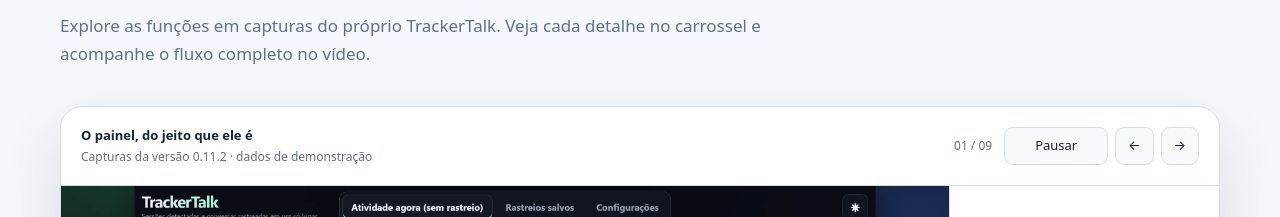
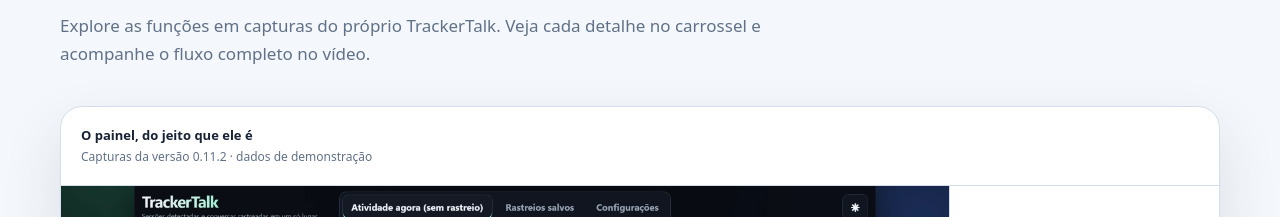
Before and after one commit to PabloLino/TrackerTalk-Distribuicao, a plain HTML site: page index.html in a window 1280 px wide. Shown: the part 2960-3177 px from the top of the page. Drawn offline with Linux system fonts and the light colour scheme.

Commit message:
ajuste: simplifica os controles do guia visual

```diff
--- a/assets/app.js
+++ b/assets/app.js
@@ -191,8 +191,6 @@
   if (!guide) return;
   const slides = [...guide.querySelectorAll('.guide-slide')];
   const selectors = [...guide.querySelectorAll('[data-guide-slide]')];
-  const toggle = $('#guidePlayback');
-  const counter = $('#guideCounter');
   const announcement = $('#guideAnnouncement');
   const dialog = $('#guideImageDialog');
   const dialogImage = $('#guideFullImage');
@@ -200,26 +198,12 @@
   const original = $('#guideOriginal');
   const motion = window.matchMedia('(prefers-reduced-motion: reduce)');
   let index = 0;
-  let playing = !motion.matches;
   let visible = false;
-  let timer;
   let entrance;
-  let playbackIntent;
   let touch;
   let swiped = false;
 
-  function schedule() {
-    window.clearTimeout(timer);
-    toggle.textContent = playing ? 'Pausar' : 'Reproduzir';
-    toggle.setAttribute('aria-label', playing ? 'Pausar avanço automático das capturas' : 'Reproduzir capturas automaticamente');
-    toggle.setAttribute('aria-pressed', String(playing));
-    if (playing && visible && !document.hidden && !dialog.open) {
-      timer = window.setTimeout(() => show(index + 1, false), 7500);
-    }
-  }
-
   function show(next, manual = true) {
-    if (manual) playing = false;
     entrance?.cancel();
     index = (next + slides.length) % slides.length;
     slides.forEach((slide, position) => { slide.hidden = position !== index; });
@@ -232,25 +216,11 @@
         { opacity: 1, transform: 'translateX(0)' }
       ], { duration: 380, easing: 'ease-out' });
     }
-    counter.textContent = String(index + 1).padStart(2, '0') + ' / ' + String(slides.length).padStart(2, '0');
     if (manual) announcement.textContent = 'Captura ' + (index + 1) + ' de ' + slides.length + ': ' + slide.querySelector('h3').textContent;
     if (visible) slides[(index + 1) % slides.length].querySelector('img').loading = 'eager';
-    schedule();
   }
 
-  $('#guidePrevious').addEventListener('click', () => show(index - 1));
-  $('#guideNext').addEventListener('click', () => show(index + 1));
   selectors.forEach(button => button.addEventListener('click', () => show(Number(button.dataset.guideSlide))));
-  toggle.addEventListener('pointerdown', () => { playbackIntent = !playing; });
-  toggle.addEventListener('click', event => {
-    playing = event.detail > 0 && playbackIntent !== undefined ? playbackIntent : !playing;
-    playbackIntent = undefined;
-    schedule();
-  });
-  guide.addEventListener('focusin', () => {
-    playing = false;
-    schedule();
-  });
   guide.addEventListener('keydown', event => {
     const actions = { ArrowLeft: index - 1, ArrowRight: index + 1, Home: 0, End: slides.length - 1 };
     if (!(event.key in actions)) return;
@@ -283,14 +253,12 @@
   guide.querySelectorAll('.guide-shot').forEach(link => link.addEventListener('click', event => {
     if (event.ctrlKey || event.metaKey || event.shiftKey || event.altKey || event.button !== 0 || !dialog.showModal) return;
     event.preventDefault();
-    playing = false;
     const slide = link.closest('.guide-slide');
     dialogTitle.textContent = slide.querySelector('h3').textContent;
     dialogImage.src = link.href;
     dialogImage.alt = link.querySelector('img').alt;
     original.href = link.href;
     dialog.showModal();
-    schedule();
   }));
   $('#guideCloseImage').addEventListener('click', () => dialog.close());
   dialog.addEventListener('click', event => {
@@ -298,19 +266,11 @@
     const box = dialog.getBoundingClientRect();
     if (event.clientX < box.left || event.clientX > box.right || event.clientY < box.top || event.clientY > box.bottom) dialog.close();
   });
-  dialog.addEventListener('close', schedule);
-  document.addEventListener('visibilitychange', schedule);
-  motion.addEventListener('change', () => {
-    entrance?.cancel();
-    if (motion.matches) playing = false;
-    schedule();
-  });
-  $('.tutorial-video')?.addEventListener('play', () => { playing = false; schedule(); });
+  motion.addEventListener('change', () => entrance?.cancel());
   if ('IntersectionObserver' in window) {
     new IntersectionObserver(entries => {
       visible = entries[0].isIntersecting;
       if (visible) slides[(index + 1) % slides.length].querySelector('img').loading = 'eager';
-      schedule();
     }, { threshold: .2 }).observe(guide);
   } else {
     visible = true;
--- a/assets/styles.css
+++ b/assets/styles.css
@@ -1155,8 +1155,7 @@
   box-shadow: 0 26px 60px var(--shadow);
 }
 
-.guide-toolbar,
-.guide-controls {
+.guide-toolbar {
   display: flex;
   align-items: center;
   gap: 12px;
@@ -1175,14 +1174,11 @@
   font-size: 13px;
 }
 
-.guide-source small,
-.guide-counter {
+.guide-source small {
   color: var(--muted);
   font-size: 12px;
 }
 
-.guide-controls { gap: 7px; }
-.guide-counter { margin-right: 5px; font-variant-numeric: tabular-nums; }
 
 .guide-control,
 .guide-selector {
@@ -1195,7 +1191,6 @@
 }
 
 .guide-control { min-width: 38px; min-height: 38px; padding: 7px 12px; }
-.guide-playback { min-width: 104px; }
 .guide-control:hover,
 .guide-selector:hover { border-color: var(--mint); }
 .guide-carousel :focus-visible,
@@ -1273,8 +1268,6 @@
 
 @media (max-width: 480px) {
   .guide-toolbar { padding: 14px; }
-  .guide-controls { width: 100%; justify-content: flex-end; }
-  .guide-counter { margin-right: auto; }
   .guide-selectors { padding: 14px; }
   .guide-caption { min-height: 220px; padding: 20px; }
   .guide-enlarge { text-align: center; }
--- a/index.html
+++ b/index.html
@@ -16,7 +16,7 @@
   <link rel="canonical" href="https://pablolino.github.io/TrackerTalk-Distribuicao/">
   <link rel="icon" type="image/svg+xml" href="./assets/favicon.svg">
   <link rel="stylesheet" href="./assets/styles.css">
-  <script src="./assets/app.js" defer></script>
+  <script src="./assets/app.js?v=manual-guide" defer></script>
 </head>
 <body>
   <a class="skip-link" href="#conteudo">Ir para o conteúdo</a>
@@ -192,12 +192,6 @@
       <div id="visualGuide" class="guide-carousel" role="region" aria-roledescription="carrossel" aria-label="Funções do TrackerTalk em capturas reais">
         <div class="guide-toolbar">
           <div class="guide-source"><strong>O painel, do jeito que ele é</strong><small>Capturas da versão 0.11.2 · dados de demonstração</small></div>
-          <div class="guide-controls" aria-label="Controles do carrossel">
-            <span id="guideCounter" class="guide-counter" aria-hidden="true">01 / 09</span>
-            <button id="guidePlayback" class="guide-control guide-playback" type="button" aria-label="Reproduzir capturas automaticamente" aria-pressed="false">Reproduzir</button>
-            <button id="guidePrevious" class="guide-control" type="button" aria-label="Captura anterior">←</button>
-            <button id="guideNext" class="guide-control" type="button" aria-label="Próxima captura">→</button>
-          </div>
         </div>
         <div class="guide-slides">
           <figure class="guide-slide" role="group" aria-roledescription="slide" aria-label="1 de 9: Atividade">
```
Also changed, not shown: 1 other file.
